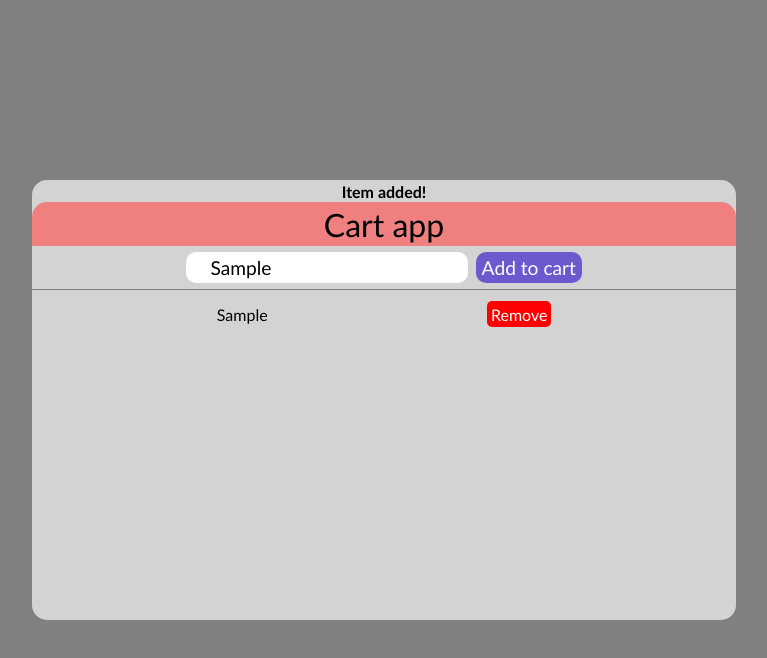
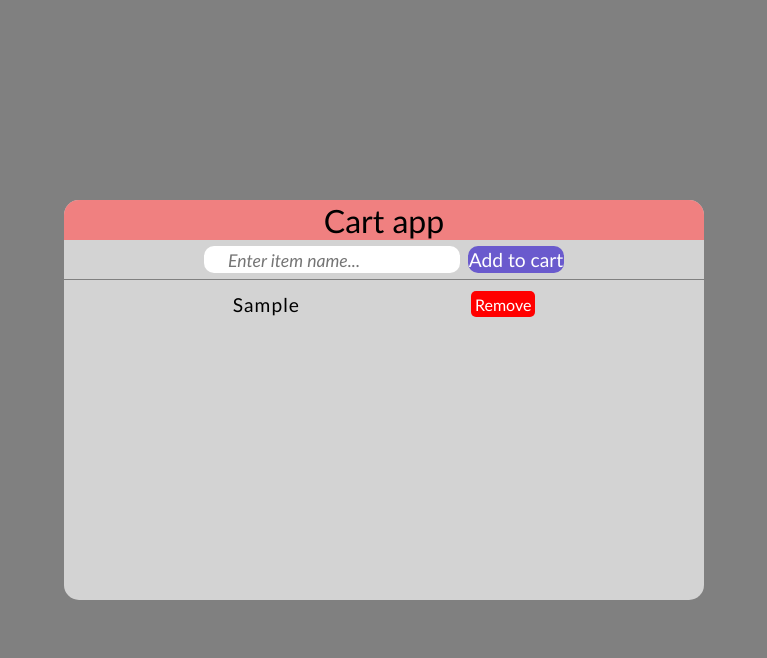
Before and after one commit to miloss98/cart-app, a React (Vite) app: page / in a window 1280 px wide. Both pictures are taken after typing "Sample" into the empty fields and a click on the button "Add to cart". Shown: the top 658 px of the page, without its empty margins (256-1023 px from the left). Built offline with nearby package versions, Linux system fonts and the light colour scheme.

Commit message:
styles fix, modal timeout added

```diff
--- a/src/App.jsx
+++ b/src/App.jsx
@@ -5,21 +5,49 @@ import "./styles/app.css";
 const App = () => {
   const [name, setName] = useState("");
   const [data, setData] = useState([]);
-  const [modal, setModal] = useState(false);
+  const [modal, setModal] = useState({
+    isOpen: false,
+    modalContent: "modal content",
+    alert: "",
+  });
 
   const handleButton = (e) => {
     e.preventDefault();
     if (name) {
-      setModal(true);
+      setModal({ isOpen: true, modalContent: "Item added!", alert: "success" });
       setData([...data, { id: new Date().getTime().toString(), name }]);
+      setName("");
     } else {
-      setModal(false);
+      setModal({
+        isOpen: true,
+        modalContent: "Please enter some value!",
+        alert: "danger",
+      });
     }
+  };
+  const removeItem = (id) => {
+    const filteredList = data.filter((item) => {
+      if (item.id !== id) {
+        return item;
+      }
+    });
+    setData(filteredList);
+    setModal({ isOpen: true, modalContent: "Item removed!", alert: "danger" });
+  };
+
+  const closeModal = () => {
+    setModal({ isOpen: false, modalContent: "" });
   };
   return (
     <section className="container">
+      {modal.isOpen && (
+        <Modal
+          modalContent={modal.modalContent}
+          alert={modal.alert}
+          closeModal={closeModal}
+        />
+      )}
       <article className="cart">
-        {modal && <Modal />}
         <div className="title-div">
           <h2 className="title"> Cart app </h2>
         </div>
@@ -42,7 +70,11 @@ const App = () => {
               <article className="single-item" key={id}>
                 <div className="name-div">{name}</div>
                 <div className="buttons-div">
-                  <button id="single-item-btn" type="click">
+                  <button
+                    id="single-item-btn"
+                    type="click"
+                    onClick={() => removeItem(id)}
+                  >
                     Remove
                   </button>
                 </div>
--- a/src/components/Modal.jsx
+++ b/src/components/Modal.jsx
@@ -1,10 +1,16 @@
-import React from "react";
+import React, { useEffect } from "react";
 import "./../styles/modal.css";
 
-const Modal = () => {
+const Modal = ({ modalContent, closeModal, alert }) => {
+  useEffect(() => {
+    setTimeout(() => {
+      closeModal();
+    }, 2000);
+  });
+
   return (
     <div className="modal-container">
-      <h4> Item added!</h4>
+      <h4 className={alert}> {modalContent}</h4>
     </div>
   );
 };
--- a/src/styles/app.css
+++ b/src/styles/app.css
@@ -15,8 +15,8 @@
   background-color: grey;
 }
 .cart {
-  height: 55%;
-  width: 55%;
+  height: 50%;
+  width: 50%;
   text-align: center;
   background-color: lightgray;
   border-radius: 15px;
@@ -72,8 +72,7 @@
 }
 #add-btn:hover {
   cursor: pointer;
-  filter: brightness(150%);
-  height: 71%;
+  filter: brightness(120%);
 }
 /* list */
 .items {
@@ -101,6 +100,9 @@
   align-items: flex-start;
   height: 2rem;
   width: 50%;
+  font-size: 1.2rem;
+  font-weight: 500;
+  letter-spacing: 1px;
 }
 .buttons-div {
   display: flex;
--- a/src/styles/modal.css
+++ b/src/styles/modal.css
@@ -1,7 +1,21 @@
 .modal-container {
-  height: 5%;
-  width: 100%;
+  height: 30px;
+  width: 350px;
   display: flex;
   justify-content: center;
   align-items: center;
+  background-color: white;
+  border-radius: 10px;
+  margin-bottom: 1rem;
 }
+.modal-container h4 {
+  font-size: 1.2rem;
+  font-weight: bold;
+  letter-spacing: 2px;
+}
+.success {
+  color: green;
+}
+.danger {
+  color: red;
+}
```
